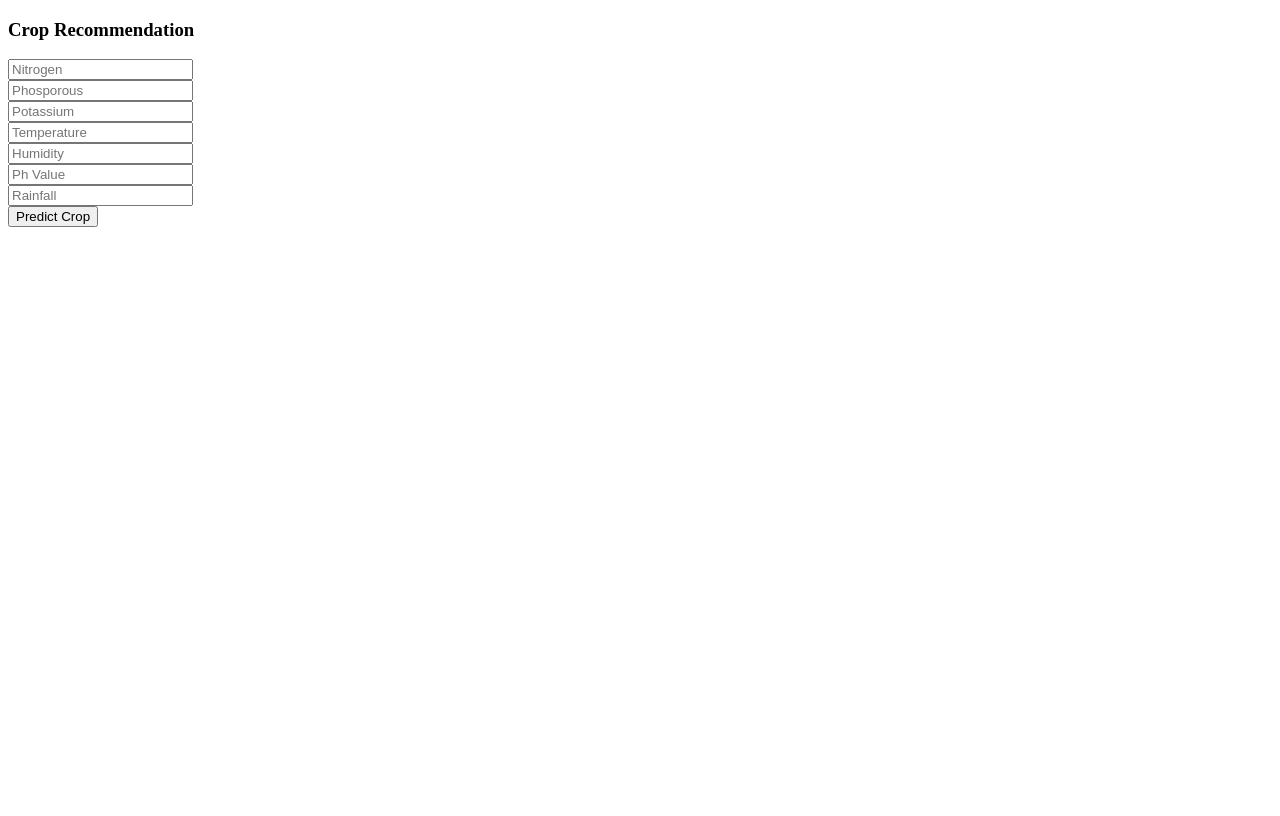
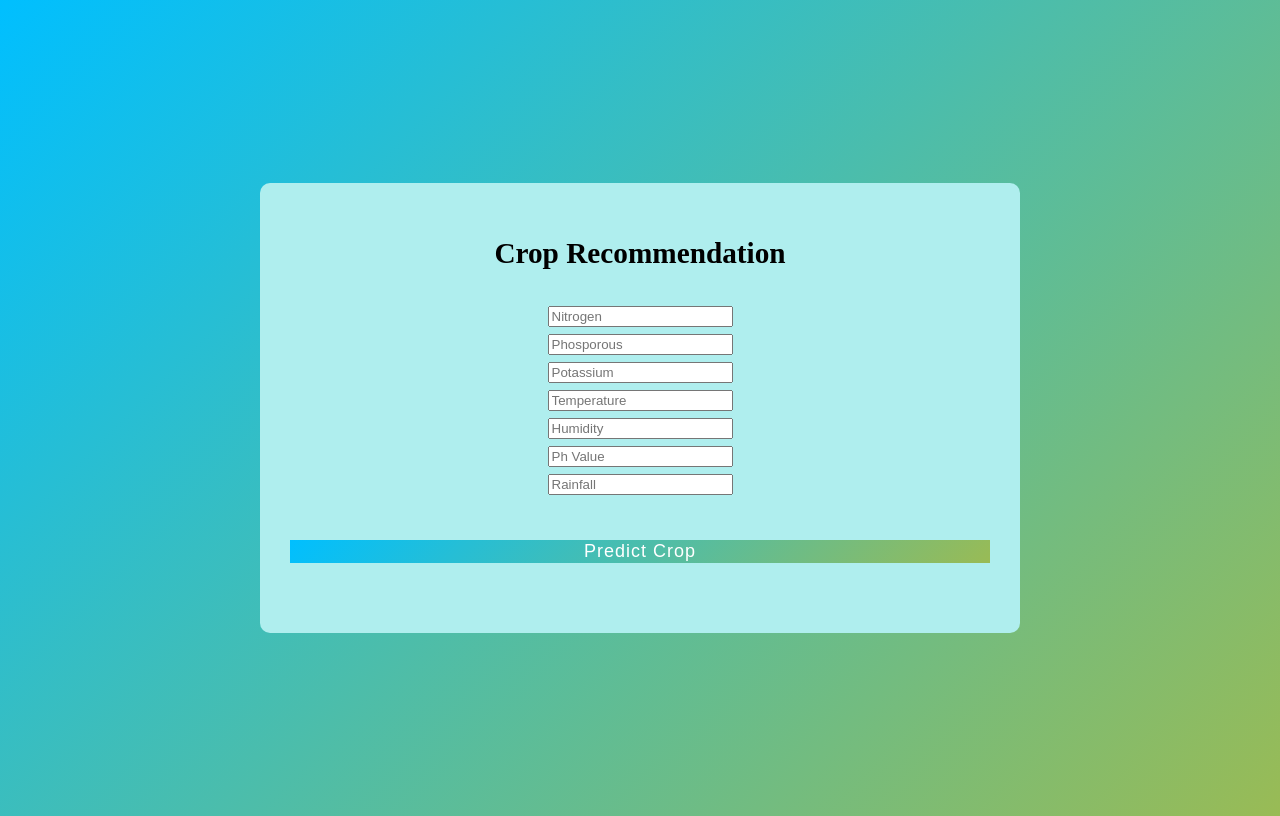
Before and after one commit to Saurabhrithe/cropinfo, a Flask app: page / in a window 1280 px wide. Before the commit the page ends 227 px from the top, so only its background shows below. Run offline with Flask 2, Linux system fonts and the light colour scheme; parts of the project's set-up code (start-up, migrations or seed data) failed here and were passed over.

Commit message:
Update index.css

```diff
--- a/static/index.css
+++ b/static/index.css
@@ -1,3 +1,44 @@
-body, html{
+
+
+body{
+    display:flex;
+    height: 100vh;
+    justify-content: center;
+    align-items: center;
+    background: linear-gradient(135deg,#00BFFF,#9b5);
+}
+.top{
+    text-align:center;
+    font-size: 25px;
+    font-weight: 500;
+}
+.parent{
+    max-width: 700px;
+    width: 100%;
+    background: #AFEEEE;
+    padding: 25px 30px;
+    border-radius: 10px;
+}
+.parent .textfield{
+    text-align: center;
+    font-size: 25px;
+    font-weight: 500;
 
 }
+.parent .btn{
+    height:45px;
+    margin:45px 0;
+
+}
+.parent .btn {
+    height:100%;
+    width: 100%;
+    outline: none;
+    color: #fff;
+    border:none ;
+    font-size: 18px;
+    font-weight: 500;
+    letter-spacing: 1px;
+    background: linear-gradient(135deg,#00BFFF,#9b5);
+
+}
```
